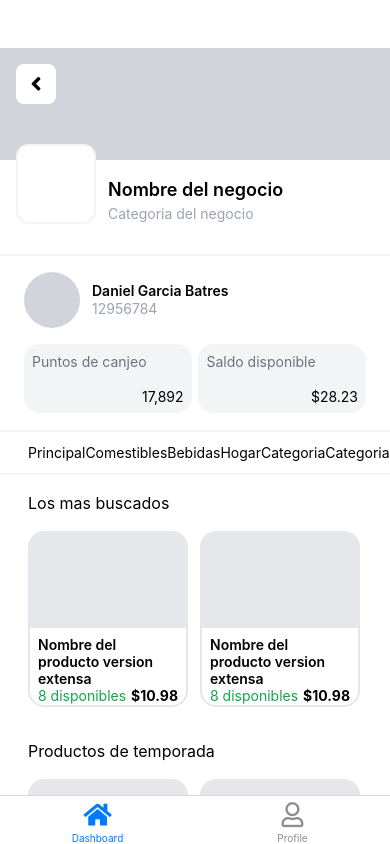
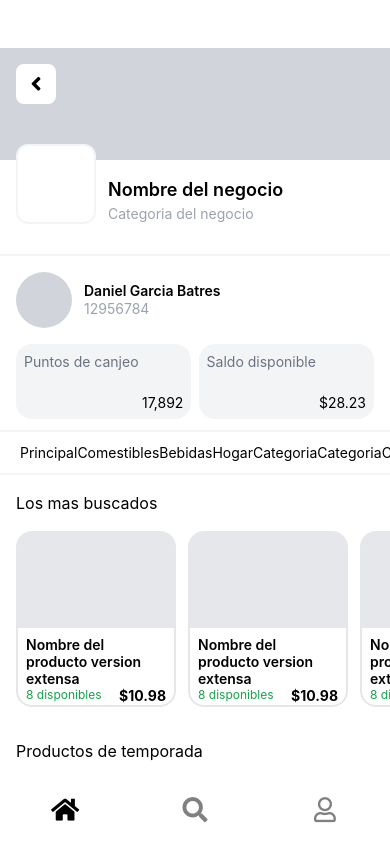
Before and after one commit to Empresadgra/mobile-application, a React Native app: screen /Store in a window 390 px wide. Built offline with nearby package versions, Linux system fonts and the light colour scheme.

Commit message:
Add Search view

```diff
--- a/src/components/ProductItem.tsx
+++ b/src/components/ProductItem.tsx
@@ -1,18 +1,20 @@
 import React from "react";
-import { Text, View } from "react-native";
+import { Text, TouchableOpacity, View } from "react-native";
 
 const ProductItem = (): JSX.Element => {
   return (
+    <TouchableOpacity activeOpacity={0.6} onPress={() => {}}>
       <View className="h-44 border-2 border-gray-200 rounded-2xl w-40 mr-3">
         <View className="h-[55%] bg-gray-200 rounded-tr-xl rounded-tl-xl"></View>
         <View className="h-[45%] p-2 flex justify-between">
           <Text className="font-semibold">Nombre del producto version extensa</Text>
           <View className="flex-row justify-between">
-          <Text className="text-green-600">8 disponibles</Text>
+            <Text className="text-green-600 text-xs">8 disponibles</Text>
             <Text className="font-bold">$10.98</Text>
           </View>
         </View>
       </View>
+    </TouchableOpacity>
   );
 }
 
--- a/src/navigation/CustomerNavigation.tsx
+++ b/src/navigation/CustomerNavigation.tsx
@@ -2,18 +2,28 @@ import React from "react";
 import { createBottomTabNavigator } from "@react-navigation/bottom-tabs";
 import Icon from 'react-native-vector-icons/FontAwesome5';
 import { CustomerDashboardNavigation } from "./CustomerDashboardNavigation";
+import { SearchNavigation } from "./SearchNavigation";
 import { ProfileNavigation } from "./ProfileNavigation";
 
 const Tab = createBottomTabNavigator();
 
 export function CustomerNavigation(): JSX.Element {
   return (
-    <Tab.Navigator>
+    <Tab.Navigator
+      screenOptions={() => ({
+        tabBarStyle: {
+          borderTopWidth: 0,
+          height: 70
+        },
+        tabBarActiveTintColor: "black",
+        tabBarInactiveTintColor: "gray"
+      })}
+    >
       <Tab.Screen
         name="CustomerDashboard"
         component={CustomerDashboardNavigation}
         options={{
-            tabBarLabel: "Dashboard",
+          tabBarLabel: "",
           tabBarIcon: ({ color, size }) => (
           <Icon name="home" color={color} size={size} />
           ),
@@ -21,10 +31,20 @@ export function CustomerNavigation(): JSX.Element {
         }}
         />
         <Tab.Screen
+          name="SearchProducts"
+          component={SearchNavigation}
+          options={{
+            tabBarLabel: "",
+            tabBarIcon: ({ color, size }) => (
+              <Icon name="search" color={color} size={size} />
+              ),
+          }}
+        />
+      <Tab.Screen
         name="UserProfile"
         component={ProfileNavigation}
         options={{
-                tabBarLabel: "Profile",
+          tabBarLabel: "",
           tabBarIcon: ({ color, size }) => (
           <Icon name="user" color={color} size={size} />
         )
--- /dev/null
+++ b/src/navigation/SearchNavigation.tsx
@@ -0,0 +1,22 @@
+import React from 'react';
+import  { createStackNavigator } from "@react-navigation/stack";
+import { Searcher } from "../screens/Searcher";
+
+const Stack = createStackNavigator();
+
+function SearchNavigation(): JSX.Element {
+  return (
+    <Stack.Navigator>
+      <Stack.Screen
+        name="SearcherMain"
+        component={Searcher}
+        options={{
+          title: "",
+          headerTransparent: true,
+        }}
+      />
+    </Stack.Navigator>
+  );
+}
+
+export { SearchNavigation };
--- a/src/screens/CustomerDashboard.tsx
+++ b/src/screens/CustomerDashboard.tsx
@@ -1,14 +1,14 @@
 import React from "react";
 import { ScrollView, View, Text, TouchableWithoutFeedback } from "react-native";
 
-function CustomerDashboard({ navigation }) {
+function CustomerDashboard({ navigation }): JSX.Element {
     const goToStore = () => {
         navigation.navigate("Store");
     }
 
     return (
       <ScrollView horizontal={false} className="flex-1 bg-red p-4 pt-16 bg-white">
-        <TouchableWithoutFeedback onPress={() => goToStore()}>
+        <TouchableWithoutFeedback onPress={goToStore}>
             <View className="bg-gray-100 h-32 rounded-2xl p-6">
               <Text>¡Visita nuestra tienda!</Text>
             </View>
--- /dev/null
+++ b/src/screens/ProductDetails.tsx
@@ -0,0 +1,10 @@
+import React from "react";
+import { View } from "react-native";
+
+function ProductDetails() {
+  return (
+    <View></View>
+  );
+}
+
+export { ProductDetails };
--- a/src/screens/Profile.tsx
+++ b/src/screens/Profile.tsx
@@ -8,7 +8,7 @@ function Profile(): JSX.Element {
   return (
     <View>
       <Text>This is your profile</Text>
-      <Button title="Change role view" onPress={() => changeRoleView()} />
+      <Button title="Change role view" onPress={changeRoleView} />
     </View>
   );
 }
--- /dev/null
+++ b/src/screens/PurchaseHistory.tsx
@@ -0,0 +1,12 @@
+import React from "react";
+import { View } from "react-native";
+
+function PurchaseHistory(): JSX.Element {
+  return (
+    <View>
+
+    </View>
+  );
+}
+
+export { PurchaseHistory };
--- /dev/null
+++ b/src/screens/Searcher.tsx
@@ -0,0 +1,12 @@
+import React from "react";
+import { View } from "react-native";
+
+function Searcher(): JSX.Element {
+  return (
+    <View>
+
+    </View>
+  );
+}
+
+export { Searcher };
--- a/src/screens/Store.tsx
+++ b/src/screens/Store.tsx
@@ -14,7 +14,7 @@ function Store({ navigation }): JSX.Element {
           <Text className="text-sm text-gray-400">Categoria del negocio</Text>
         </View>
       </View>
-      <View className="p-6 pt-4 h-44 border-b-2 border-gray-100">
+      <View className="p-4 pt-4 h-44 border-b-2 border-gray-100">
         <View className="flex-row items-center gap-3">
           <View className="bg-gray-300 rounded-full h-14 w-14"></View>
           <View>
@@ -33,7 +33,7 @@ function Store({ navigation }): JSX.Element {
           </View>
         </View>
       </View>
-      <ScrollView horizontal={true} className="p-3 pl-7 pr-7 border-b-2 border-gray-100 flex-row gap-6">
+      <ScrollView horizontal={true} className="p-3 pl-5 pr-2 border-b-2 border-gray-100 flex-row gap-6">
         <Text>Principal</Text>
         <Text>Comestibles</Text>
         <Text>Bebidas</Text>
@@ -42,9 +42,9 @@ function Store({ navigation }): JSX.Element {
         <Text>Categoria</Text>
         <Text>Categoria</Text>
       </ScrollView>
-      <View className="p-7 pt-4 pb-4">
-        <Text className="text-base mb-4">Los mas buscados</Text>
-        <ScrollView horizontal={true} className="flex-row">
+      <View className="pt-4 pb-4">
+        <Text className="pl-4 text-base mb-4">Los mas buscados</Text>
+        <ScrollView horizontal={true} className="flex-row pl-4">
           <ProductItem />
           <ProductItem />
           <ProductItem />
@@ -52,9 +52,19 @@ function Store({ navigation }): JSX.Element {
           <ProductItem />
         </ScrollView>
       </View>
-      <View className="p-7 pt-4 pb-4">
-        <Text className="text-base mb-4">Productos de temporada</Text>
-        <ScrollView horizontal={true} className="flex-row">
+      <View className="pt-4 pb-4">
+        <Text className="pl-4 text-base mb-4">Productos de temporada</Text>
+        <ScrollView horizontal={true} className="flex-row pl-4">
+          <ProductItem />
+          <ProductItem />
+          <ProductItem />
+          <ProductItem />
+          <ProductItem />
+        </ScrollView>
+      </View>
+      <View className="pt-4 pb-4">
+        <Text className="pl-4 text-base mb-4">Productos de temporada</Text>
+        <ScrollView horizontal={true} className="flex-row pl-4">
           <ProductItem />
           <ProductItem />
           <ProductItem />
```
Lines whose indentation alone changed are shown as unchanged.
